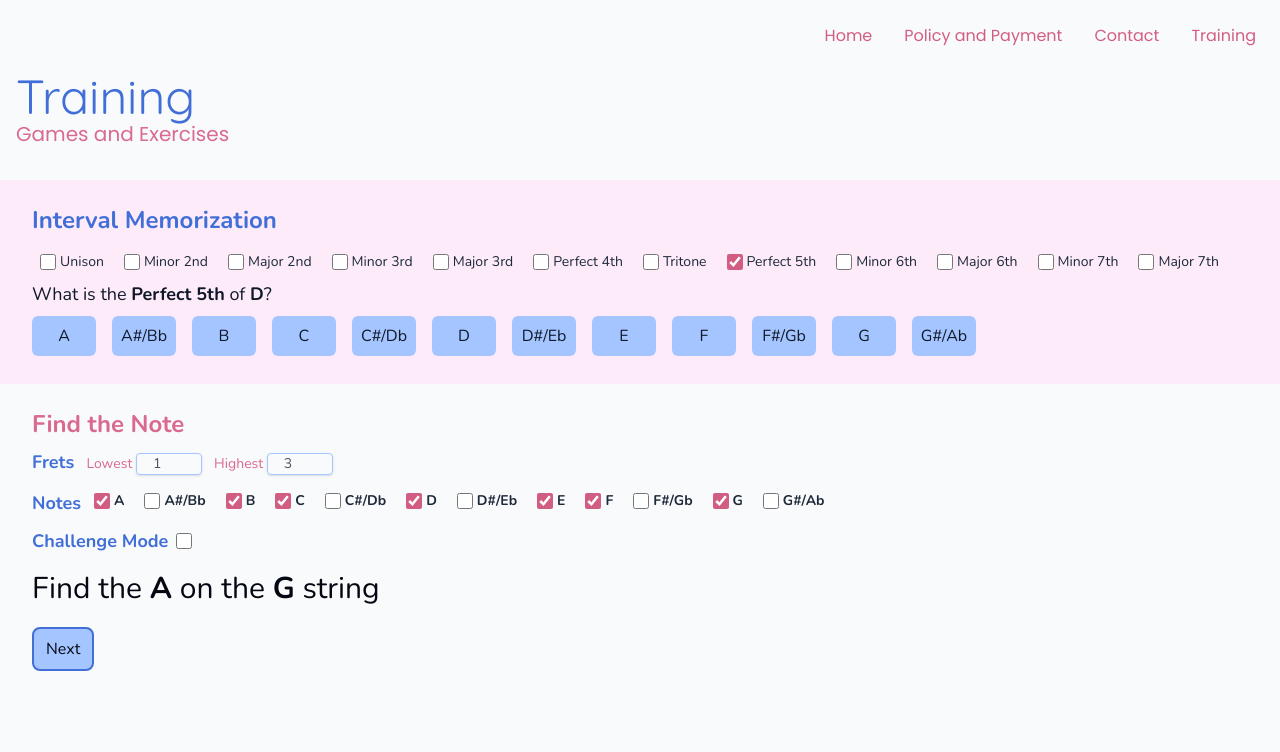
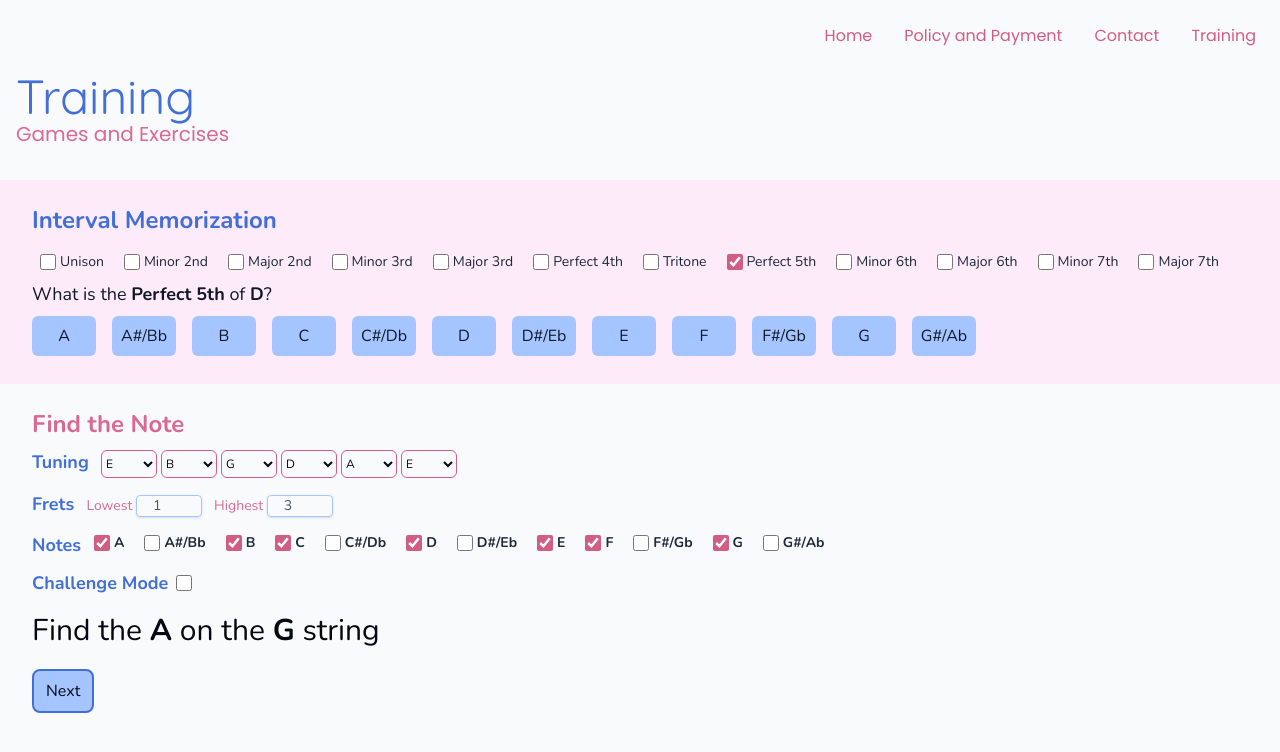
Before and after one commit to BenSievert/bensmusic.io, a SvelteKit app: page /training in a window 1280 px wide. Shown: the top 752 px of the page. Built offline with nearby package versions, Linux system fonts and the light colour scheme.

Commit message:
add tuning choices

```diff
--- a/src/routes/training/+page.svelte
+++ b/src/routes/training/+page.svelte
@@ -4,7 +4,8 @@
 	import Checkbox from '../../components/Checkbox.svelte';
 
 	const notes = ['A', 'A#/Bb', 'B', 'C', 'C#/Db', `D`, `D#/Eb`, `E`, 'F', 'F#/Gb', `G`, `G#/Ab`];
-	const strings = [`E`,`B`,`G`,`D`,`A`];
+	let stringsState = $state([`E`,`B`,`G`,`D`,`A`, `E`]);
+	let strings = $derived([...new Set(stringsState.filter(string => string != `None`))])
 	const intervals = [
 		`Unison`,
 		'Minor 2nd',
@@ -131,6 +132,20 @@
 	</Section>
 	<Section theme="secondary">
 		<div class="text-secondary-dark text-2xl mb-2 font-bold">Find the Note</div>
+		<div class="mb-3">
+		<span class="text-primary-dark font-bold text-lg mr-2">Tuning</span>
+		{#each Array.from({ length: 6}) as _, i}
+			<select
+					bind:value={stringsState[i]}
+					class="cursor-pointer w-14 mr-1 text-xs border border-accent-dark rounded-md py-1"
+			>
+				<option value="None">None</option>
+				{#each notes as note }
+					<option value={note}>{note}</option>
+				{/each}
+			</select>
+		{/each}
+		</div>
 		<span class="text-primary-dark font-bold text-lg mr-2">Frets</span>
 		<div class="text-secondary-dark text-sm inline-block mb-2 mr-2">Lowest
 			<input
```
